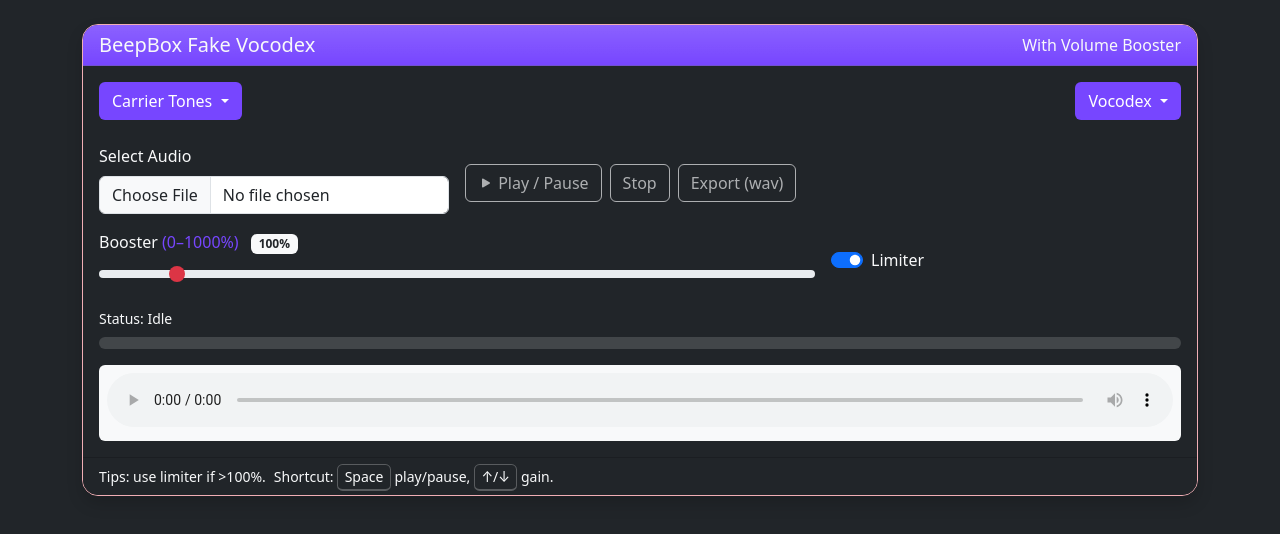
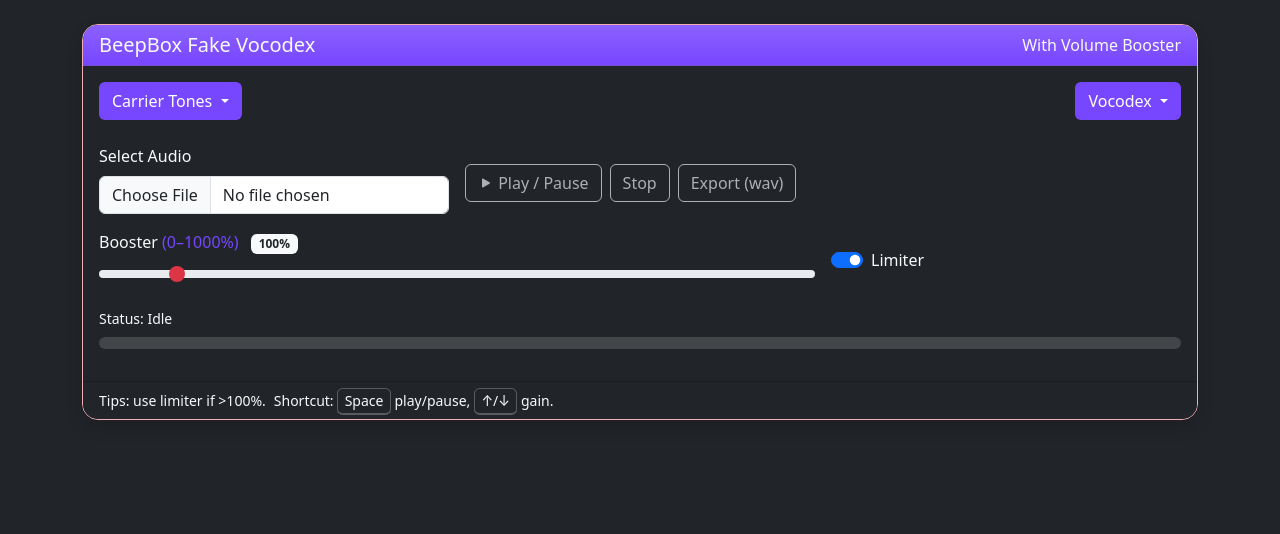
Before and after one commit to IAASLE2004/BeepBox-Fake-Vocodex, a plain HTML site: page index.html in a window 1280 px wide. Drawn offline with nearby package versions, Linux system fonts and the light colour scheme.

Commit message:
Add files via upload

```diff
--- a/index.html
+++ b/index.html
@@ -140,9 +140,7 @@
         </div>
 
         <!-- (Optional) Native controls for quick preview -->
-        <div class="bg-light text-dark p-2 rounded">
-          <audio id="preview" class="w-100" controls preload="metadata"></audio>
-        </div>
+
       </div>
 
       <div class="card-footer bg-dark text-light-50 small d-flex flex-wrap gap-2">
```
